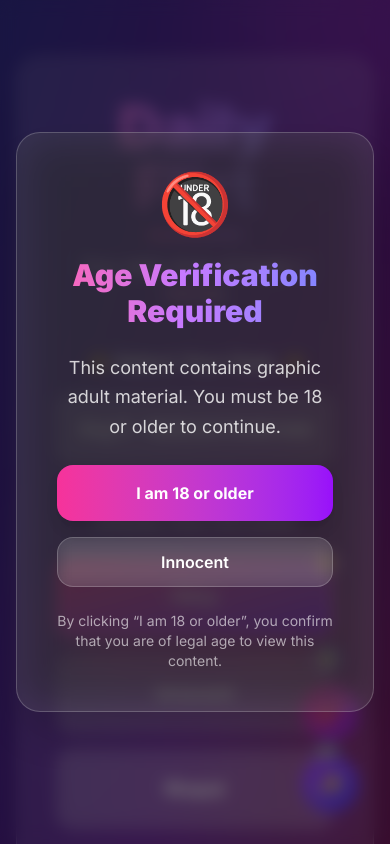
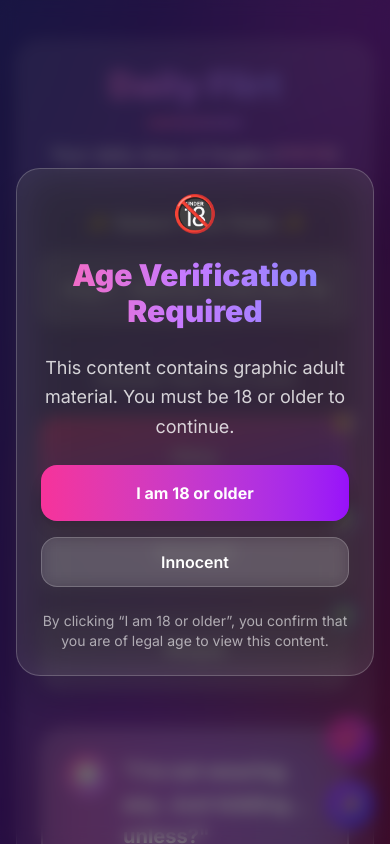
Before and after one commit to Giggles3237/flirt, a Next.js app: page / in a window 390 px wide. Both pictures are taken after a click on the button "IYKYK". Shown: the top 844 px of the page. Built offline with nearby package versions, Linux system fonts and the light colour scheme.

Commit message:
Improve mobile responsiveness

```diff
--- a/src/app/page.tsx
+++ b/src/app/page.tsx
@@ -62,7 +62,6 @@ export default function HomePage() {
   const [selectedDate, setSelectedDate] = useState<string>(() => findClosestDateToToday());
   const [showCopiedMessage, setShowCopiedMessage] = useState(false);
   const [showRandomMessage, setShowRandomMessage] = useState(false);
-  const [isAgeVerified, setIsAgeVerified] = useState(false);
   const [showAgeVerification, setShowAgeVerification] = useState(false);
   const [showCountdown, setShowCountdown] = useState(false);
   const [countdown, setCountdown] = useState('');
@@ -103,7 +102,6 @@ export default function HomePage() {
   };
 
   const handleAgeVerification = () => {
-    setIsAgeVerified(true);
     setShowAgeVerification(false);
     setFlirtLevel('graphicFlirtyComment');
   };
@@ -149,14 +147,14 @@ export default function HomePage() {
       <div className="absolute inset-0 overflow-hidden">
         <div className="absolute -top-40 -right-40 w-80 h-80 bg-gradient-to-br from-pink-400/20 to-purple-400/20 rounded-full blur-3xl animate-pulse"></div>
         <div className="absolute -bottom-40 -left-40 w-80 h-80 bg-gradient-to-tr from-indigo-400/20 to-blue-400/20 rounded-full blur-3xl animate-pulse delay-1000"></div>
-        <div className="absolute top-1/2 left-1/2 transform -translate-x-1/2 -translate-y-1/2 w-96 h-96 bg-gradient-to-r from-purple-400/10 to-pink-400/10 rounded-full blur-3xl animate-pulse delay-500"></div>
+        <div className="absolute top-1/2 left-1/2 transform -translate-x-1/2 -translate-y-1/2 w-64 sm:w-80 md:w-96 h-64 sm:h-80 md:h-96 bg-gradient-to-r from-purple-400/10 to-pink-400/10 rounded-full blur-3xl animate-pulse delay-500"></div>
       </div>
 
-      <div className="max-w-5xl w-full py-10 relative z-10">
-        <div className="backdrop-blur-xl bg-white/10 p-10 rounded-3xl shadow-2xl max-w-3xl w-full mx-auto space-y-10 border border-white/20">
+      <div className="max-w-5xl w-full py-6 sm:py-10 relative z-10">
+        <div className="backdrop-blur-xl bg-white/10 p-6 sm:p-10 rounded-3xl shadow-2xl max-w-3xl w-full mx-auto space-y-10 border border-white/20">
           {/* Header with animated gradient text */}
           <div className="text-center space-y-4">
-            <h1 className="text-6xl font-black bg-gradient-to-r from-pink-400 via-purple-400 to-indigo-400 bg-clip-text text-transparent animate-pulse">
+            <h1 className="text-4xl sm:text-5xl md:text-6xl font-black bg-gradient-to-r from-pink-400 via-purple-400 to-indigo-400 bg-clip-text text-transparent animate-pulse">
               Daily Flirt
             </h1>
             <div className="w-24 h-1 bg-gradient-to-r from-pink-400 to-purple-400 mx-auto rounded-full"></div>
@@ -253,13 +251,13 @@ export default function HomePage() {
           {currentComment && (
             <div className="relative group">
               <div className="absolute inset-0 bg-gradient-to-r from-pink-500/20 via-purple-500/20 to-indigo-500/20 rounded-3xl blur-xl group-hover:blur-2xl transition-all duration-500"></div>
-              <div className="relative p-8 border-2 border-white/30 rounded-3xl bg-white/10 backdrop-blur-xl shadow-2xl w-full transform transition-all duration-500 hover:scale-[1.02]">
+              <div className="relative p-6 sm:p-8 border-2 border-white/30 rounded-3xl bg-white/10 backdrop-blur-xl shadow-2xl w-full transform transition-all duration-500 hover:scale-[1.02]">
                 <div className="flex items-start space-x-4">
-                  <div className="flex-shrink-0 w-12 h-12 bg-gradient-to-br from-pink-400 to-purple-400 rounded-full flex items-center justify-center text-2xl">
+                  <div className="flex-shrink-0 w-10 h-10 sm:w-12 sm:h-12 bg-gradient-to-br from-pink-400 to-purple-400 rounded-full flex items-center justify-center text-xl sm:text-2xl">
                     💬
                   </div>
                   <div className="flex-1">
-                    <p className="text-2xl text-white font-bold leading-relaxed mb-4">
+                    <p className="text-xl sm:text-2xl text-white font-bold leading-relaxed mb-4">
                       &quot;{currentComment ? currentComment[flirtLevel] : 'No comment found'}&quot;
                     </p>
                     {flirtLevel === 'graphicFlirtyComment' && (
@@ -274,7 +272,7 @@ export default function HomePage() {
             </div>
           )}
           {!currentComment && (
-            <div className="text-center p-8 border-2 border-red-400/30 rounded-3xl bg-red-500/10 backdrop-blur-sm">
+            <div className="text-center p-6 sm:p-8 border-2 border-red-400/30 rounded-3xl bg-red-500/10 backdrop-blur-sm">
               <p className="text-red-300 text-xl font-bold">No comment found for the selected date.</p>
             </div>
           )}
@@ -282,11 +280,11 @@ export default function HomePage() {
       </div>
 
       {/* Floating action buttons */}
-      <div className="fixed bottom-8 right-8 space-y-4 z-20">
+      <div className="fixed bottom-4 right-4 sm:bottom-8 sm:right-8 space-y-4 z-20">
         <button
           onClick={handleCopyToClipboard}
           disabled={!currentComment}
-          className={`w-14 h-14 rounded-full shadow-2xl flex items-center justify-center text-white text-2xl hover:scale-110 transition-all duration-300 transform hover:-translate-y-1 ${
+          className={`w-12 h-12 sm:w-14 sm:h-14 rounded-full shadow-2xl flex items-center justify-center text-white text-xl sm:text-2xl hover:scale-110 transition-all duration-300 transform hover:-translate-y-1 ${
             currentComment
               ? 'bg-gradient-to-br from-pink-500 to-purple-600 shadow-pink-500/50 hover:shadow-pink-500/70'
               : 'bg-gradient-to-br from-gray-400 to-gray-500 shadow-gray-400/50 cursor-not-allowed'
@@ -297,7 +295,7 @@ export default function HomePage() {
         </button>
         <button
           onClick={handleShowRandomComment}
-          className="w-14 h-14 bg-gradient-to-br from-purple-500 to-indigo-600 rounded-full shadow-2xl shadow-purple-500/50 flex items-center justify-center text-white text-2xl hover:scale-110 transition-all duration-300 transform hover:-translate-y-1 hover:shadow-purple-500/70"
+          className="w-12 h-12 sm:w-14 sm:h-14 bg-gradient-to-br from-purple-500 to-indigo-600 rounded-full shadow-2xl shadow-purple-500/50 flex items-center justify-center text-white text-xl sm:text-2xl hover:scale-110 transition-all duration-300 transform hover:-translate-y-1 hover:shadow-purple-500/70"
           title="Show random comment"
         >
           ✨
@@ -307,9 +305,9 @@ export default function HomePage() {
       {/* Age verification modal overlay */}
       {showAgeVerification && (
         <div className="fixed inset-0 bg-black/50 backdrop-blur-sm flex items-center justify-center p-4 z-50">
-          <div className="backdrop-blur-xl bg-white/10 p-10 rounded-3xl shadow-2xl max-w-md w-full border border-white/20 text-center">
+          <div className="backdrop-blur-xl bg-white/10 p-6 sm:p-10 rounded-3xl shadow-2xl max-w-md w-full border border-white/20 text-center">
             <div className="space-y-6">
-              <div className="text-6xl">🔞</div>
+              <div className="text-4xl sm:text-5xl md:text-6xl">🔞</div>
               <h1 className="text-3xl font-black bg-gradient-to-r from-pink-400 via-purple-400 to-indigo-400 bg-clip-text text-transparent">
                 Age Verification Required
               </h1>
@@ -340,7 +338,7 @@ export default function HomePage() {
 
       {/* Feedback messages */}
       {showCopiedMessage && (
-        <div className="fixed top-8 right-8 z-30">
+        <div className="fixed top-4 right-4 sm:top-8 sm:right-8 z-30">
           <div className="bg-green-500 text-white px-6 py-3 rounded-full shadow-lg flex items-center space-x-2 animate-bounce">
             <span>✅</span>
             <span className="font-semibold">Copied to clipboard!</span>
@@ -349,7 +347,7 @@ export default function HomePage() {
       )}
 
       {showRandomMessage && (
-        <div className="fixed top-8 right-8 z-30">
+        <div className="fixed top-4 right-4 sm:top-8 sm:right-8 z-30">
           <div className="bg-purple-500 text-white px-6 py-3 rounded-full shadow-lg flex items-center space-x-2 animate-bounce">
             <span>🎲</span>
             <span className="font-semibold">Random comment selected!</span>
@@ -360,8 +358,8 @@ export default function HomePage() {
       {/* Secret Countdown Modal */}
       {showCountdown && (
         <div className="fixed inset-0 bg-black/50 backdrop-blur-sm flex items-center justify-center p-4 z-50">
-          <div className="backdrop-blur-xl bg-white/10 p-8 rounded-3xl shadow-2xl max-w-md w-full border border-white/20 text-center">
-            <div className="text-6xl font-bold text-white font-mono">
+          <div className="backdrop-blur-xl bg-white/10 p-6 sm:p-8 rounded-3xl shadow-2xl max-w-md w-full border border-white/20 text-center">
+            <div className="text-4xl sm:text-5xl md:text-6xl font-bold text-white font-mono">
               {countdown}
             </div>
           </div>
```
